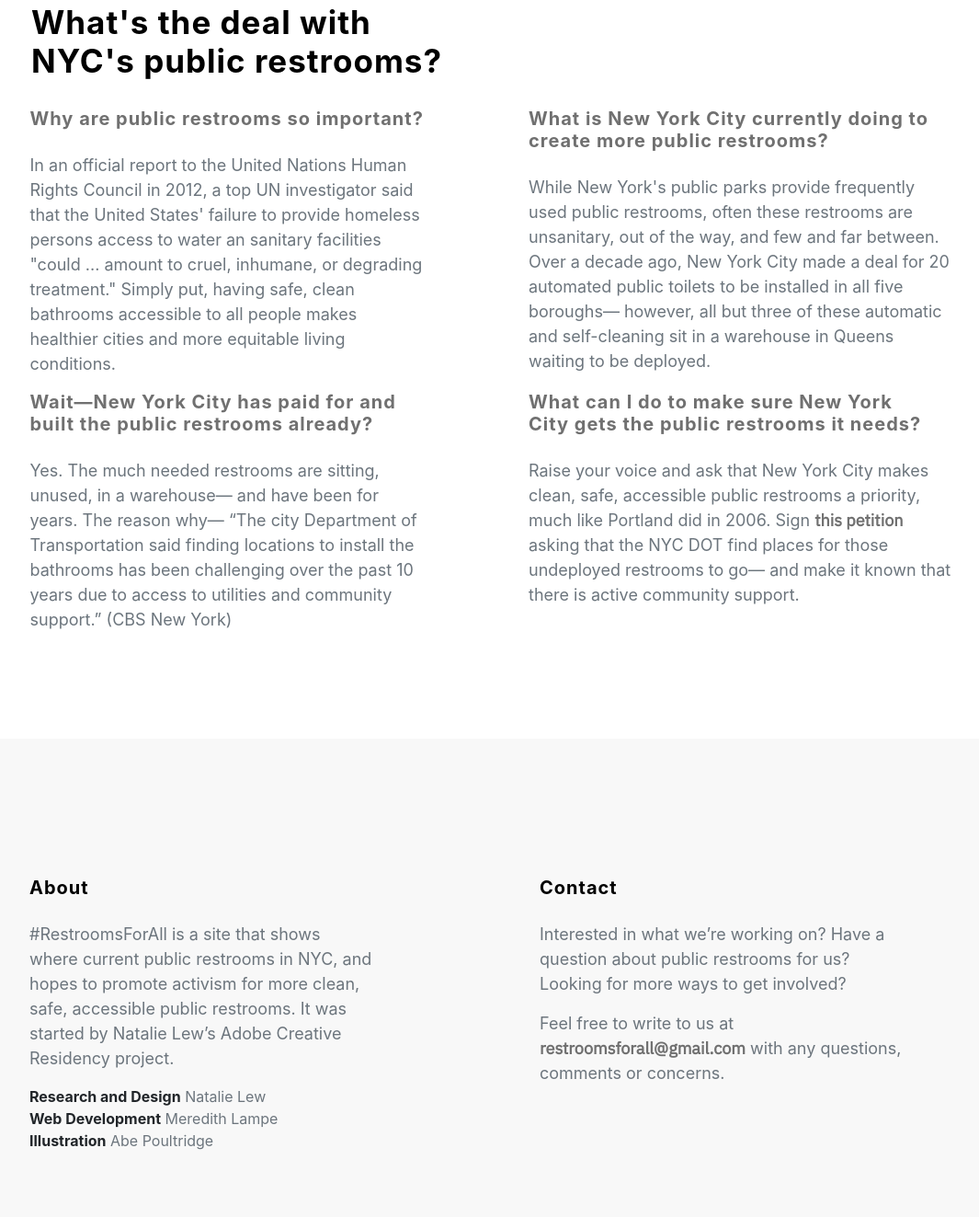
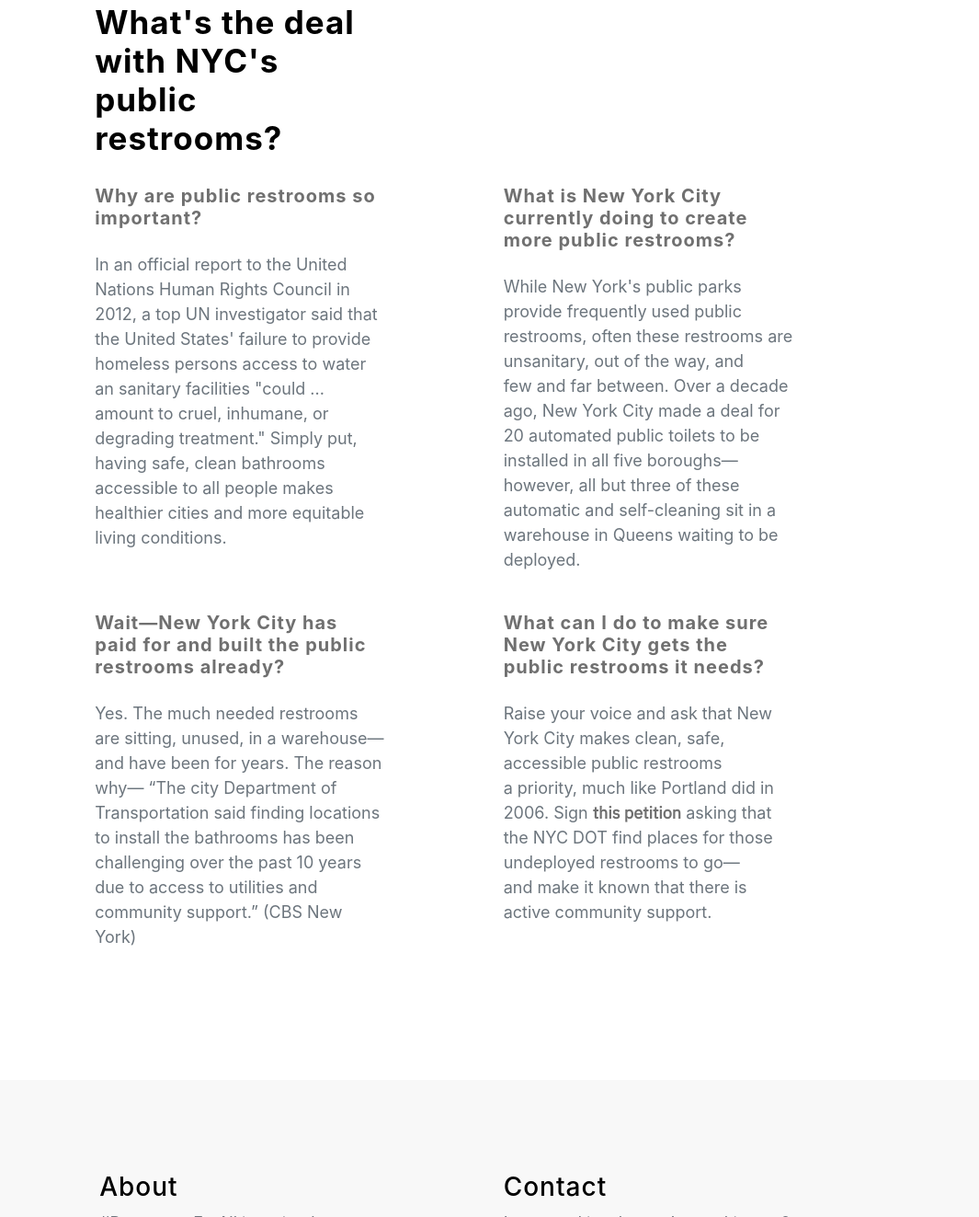
Before and after one commit to meredithlampe/public-restrooms-nyc, a website with bundled scripts: page index.html in a window 1280 px wide. Shown: the part 1477-2800 px from the top of the page at 92% size, without its empty margins (68-1133 px from the left). Built offline with nearby package versions, Linux system fonts and the light colour scheme.

Commit message:
use central container for each row

```diff
--- a/css/new-age.css
+++ b/css/new-age.css
@@ -16,6 +16,10 @@ a {
   font-family: 'IBM Plex Sans', 'Helvetica', 'Arial', 'sans-serif';
 }
 
+#about {
+  padding-left: 20px;
+}
+
 a:hover, a:focus {
   color: #707070;
 }
@@ -28,12 +32,6 @@ a:hover, a:focus {
 
 #header {
   margin-left: 18px;
-}
-
-.my_column {
-  width: 460px;
-  margin: auto;
-  padding-left: 12px;
 }
 
 .nudge_left {
@@ -283,7 +281,7 @@ header.masthead {
 }
 
 header.masthead .header-content {
-  max-width: 460px;
+  max-width: 420px;
   margin-bottom: 100px;
   text-align: left;
   margin: auto;
@@ -360,6 +358,7 @@ section.download .badges .badge-link img {
 }
 
 section.features .section-heading {
+  text-align: left;
   margin-bottom: 30px;
 }
 
@@ -451,7 +450,7 @@ section.cta .cta-content h2 {
 }
 
 .header_title_container {
-  width: 460px;
+  width: 420px;
   margin: auto;
 }
 
@@ -484,22 +483,31 @@ section.cta .overlay {
 }
 
 .info_left {
-  width: 460px;
+  width: 420px;
   margin: auto;
-  padding-left: 30px;
 }
 
-.info_left h3, .info_right h3 {
+.info_row h3 {
   font-size: 20px;
   font-weight: bold;
   color: #707070;
   margin-bottom: 25px;
 }
 
-.info_right {
-  width: 460px;
+.centered {
+  margin: auto;
 }
 
+.info_right {
+  width: 420px;
+  margin: auto;
+}
+
+@media (min-width: 992px) {
+  .info_row {
+    margin-bottom: 20pt;
+  }
+}
 
 footer {
   padding: 25px 0;
--- a/index.html
+++ b/index.html
@@ -102,17 +102,21 @@
     </section>
 
     <section class="features" id="features">
-      <div class="col-lg-6">
-        <div class="section-heading my_column">
+      <div class="col-sm-12 col-xl-10 centered">
+        <div class="row">
+          <div class="col-sm-6 col-xl-5">
+          <div class="col-sm-12 col-xl-10 centered">
+          <div class="section-heading">
             <h1 class="section_title">What's the deal with NYC's public restrooms?</h1>
           </div>
           </div>
-        <div class="row">
-          <!-- <div class="col-lg-12 info_boxes"> -->
-            <div class="container-fluid">
-              <div class="row">
-                <div class="col-lg-6 nudge_left">
-                  <div class="info_left">
+          </div>
+        </div>
+      </div>
+        <div class="col-sm-12 col-xl-10 centered">
+            <div class="row info_row">
+                <div class="col-sm-6 col-xl-5">
+                  <div class="col-sm-12 col-xl-10 centered">
                     <h3>Why are public restrooms so important?</h3>
                     <p class="text-muted">In an official report to the United Nations Human
                     Rights Council in 2012, a top UN investigator said that the United States'
@@ -122,8 +126,8 @@
                     and more equitable living conditions.</p>
                   </div>
                 </div>
-                <div class="col-lg-6">
-                  <div class="info_right">
+                <div class="col-sm-6 col-xl-5">
+                  <div class="col-sm-12 col-xl-10 centered">
                     <h3>What is New York City currently doing to create more public restrooms?</h3>
                     <p class="text-muted">While New York's public parks provide frequently used
                     public restrooms, often these
@@ -137,9 +141,9 @@
                   </div>
                 </div>
               </div>
-              <div class="row">
-                <div class="col-lg-6 nudge_left">
-                  <div class="info_left">
+              <div class="row info_row">
+                <div class="col-sm-6 col-xl-5">
+                  <div class="col-sm-12 col-xl-10 centered">
                     <h3>Wait—New York City has paid for and
                       built the public restrooms already?</h3>
                     <p class="text-muted">Yes. The much needed restrooms are sitting,
@@ -152,8 +156,8 @@
                       support.” (CBS New York)</p>
                   </div>
                 </div>
-                <div class="col-lg-6">
-                  <div class="info_right">
+                <div class="col-sm-6  col-xl-5">
+                  <div class="col-sm-12 col-xl-10 centered">
                     <h3>What can I do to make sure New York
                       City gets the public restrooms it needs?</h3>
                     <p class="text-muted">Raise your voice and ask that New York City
@@ -167,18 +171,13 @@
                 </div>
               </div>
         </div>
-          <!-- </div> -->
-        </div>
     </section>
 
     <section class="features" id="contact">
-      <div class="container">
+        <div class="col-sm-12 col-xl-10 centered">
               <div class="row">
-          <div class="col-lg-12 info_boxes">
-            <div class="container-fluid">
-              <div class="row">
-                <div class="col-lg-6">
-                  <div class="feature-item grid_info_box">
+              <div class="col-sm-6 col-xl-5">
+                <div class="col-sm-12 col-xl-10 centered" id="about">
                   <h3>About</h3>
                   <p class="text-muted">#RestroomsForAll is a site that shows
                     where current public restrooms in NYC, and
@@ -193,8 +192,8 @@
                   </ul>
                 </div>
               </div>
-                <div class="col-lg-6">
-                  <div class="feature-item grid_info_box">
+              <div class="col-sm-6 col-xl-5">
+                <div class="col-sm-12 col-xl-10 centered">
                   <h3>Contact</h3>
                   <p class="text-muted">Interested in what we’re working on? Have a
                     question about public restrooms for us?
@@ -204,9 +203,6 @@
                     Feel free to write to us at
                     <a class="link-inline" href="mailto:restroomsforall@gmail.com">restroomsforall@gmail.com</a> with any
                     questions, comments or concerns.</p>
-                  </div>
-                </div>
-              </div>
                 </div>
               </div>
           </div>
```
Lines whose indentation alone changed are shown as unchanged.
